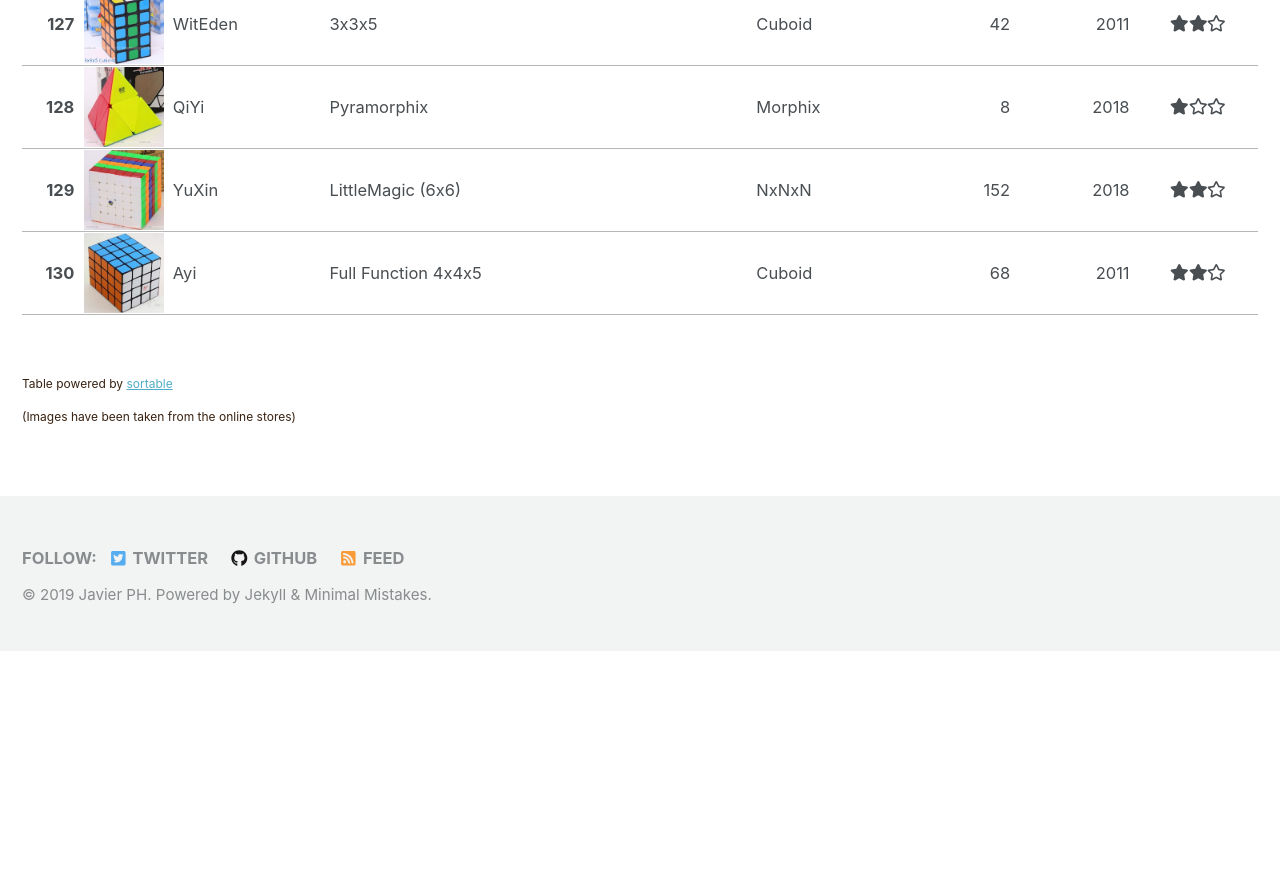
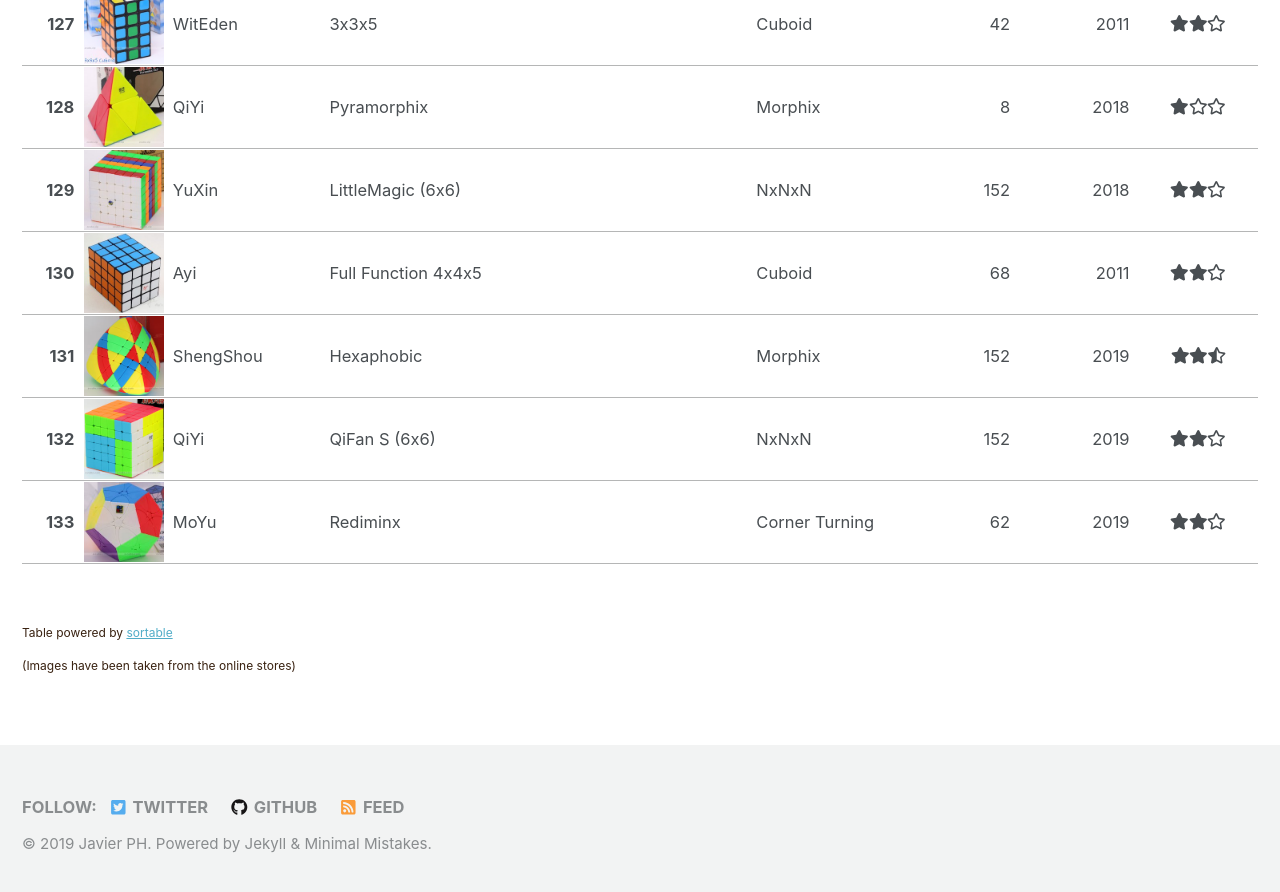
Before and after one commit to javierph/javierph.github.io, a Jekyll site: the page built from _pages/cubes.md, in a window 1280 px wide and 900 px high, scrolled down 10895 px. Shown: the top 892 px of the window. Built offline with Jekyll 4.4.1, drawn with Linux system fonts in a browser that asks for light colours; nearby versions of some CDN libraries; before the commit the page ends 11546 px from its top, so only the background shows below that.

Commit message:
collection update

```diff
--- a/_includes/cubes/cubes.html
+++ b/_includes/cubes/cubes.html
@@ -1298,3 +1298,33 @@
 	<td style="text-align: right;">2011</td>
 	<td data-value="2" style="text-align: center;"><i class="fas fa-star"></i><i class="fas fa-star"></i><i class="far fa-star"></i></td>
 </tr>
+<tr>
+	<td style="text-align: right;font-weight: bold;">131</td>
+	<td style="width: 82px;padding: 1px;"><img src="/assets/images/cubes/131_Hexaphobic.jpg" ></td>
+	<td>ShengShou</td>
+	<td>Hexaphobic</td>
+	<td>Morphix</td>
+	<td style="text-align: right;">152</td>
+	<td style="text-align: right;">2019</td>
+	<td data-value="2.5" style="text-align: center;"><i class="fas fa-star"></i><i class="fas fa-star"></i><i class="fas fa-star-half-alt"></i></td>
+</tr>
+<tr>
+	<td style="text-align: right;font-weight: bold;">132</td>
+	<td style="width: 82px;padding: 1px;"><img src="/assets/images/cubes/132_QiFan.jpg" ></td>
+	<td>QiYi</td>
+	<td>QiFan S (6x6)</td>
+	<td>NxNxN</td>
+	<td style="text-align: right;">152</td>
+	<td style="text-align: right;">2019</td>
+	<td data-value="2" style="text-align: center;"><i class="fas fa-star"></i><i class="fas fa-star"></i><i class="far fa-star"></i></td>
+</tr>
+<tr>
+	<td style="text-align: right;font-weight: bold;">133</td>
+	<td style="width: 82px;padding: 1px;"><img src="/assets/images/cubes/133_Rediminx.jpg" ></td>
+	<td>MoYu</td>
+	<td>Rediminx</td>
+	<td>Corner Turning</td>
+	<td style="text-align: right;">62</td>
+	<td style="text-align: right;">2019</td>
+	<td data-value="2" style="text-align: center;"><i class="fas fa-star"></i><i class="fas fa-star"></i><i class="far fa-star"></i></td>
+</tr>
```
Also changed, not shown: assets/images/cubes/131_Hexaphobic.jpg (added), assets/images/cubes/132_QiFan.jpg (added), assets/images/cubes/133_Rediminx.jpg (added).
